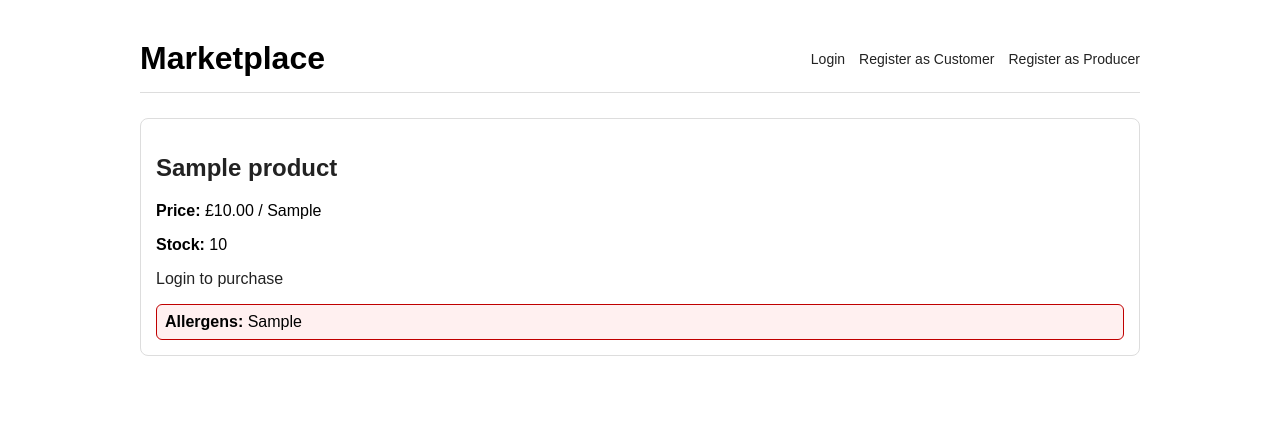
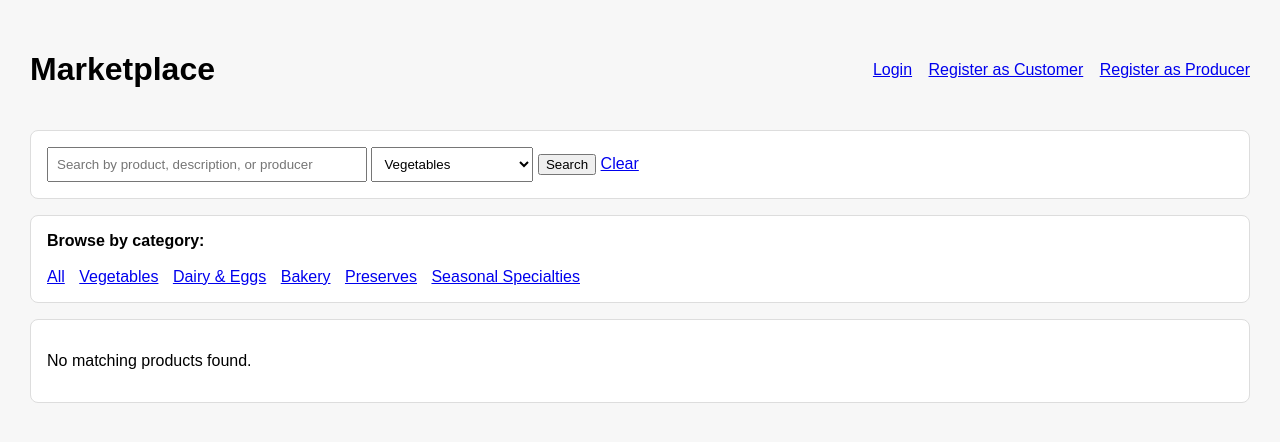
Before and after one commit to a2-musallam/g10-bristol-food-network, a Django app: page /?category=veg in a window 1280 px wide. Shown: the top 442 px of the page. Run offline with Django 5.2, Linux system fonts and the light colour scheme; tables that the repository leaves empty hold one stand-in row (values such as "Sample post").

Commit message:
TC-004, TC-005, TC-010, TC-016, TC-021: Implement category browsing, search, order status updates, seasonal logic, and order history

```diff
--- a/marketplace/forms.py
+++ b/marketplace/forms.py
@@ -155,6 +155,8 @@ class ProductForm(forms.ModelForm):
             "price",
             "unit",
             "availability",
+            "seasonal_start_month",
+            "seasonal_end_month",
             "stock",
             "harvest_date",
             "image",
--- a/marketplace/templates/marketplace.html
+++ b/marketplace/templates/marketplace.html
@@ -1,107 +1,45 @@
 <!DOCTYPE html>
 <html>
 <head>
-  <title>Marketplace</title>
+  <title>Bristol Food Network Marketplace</title>
   <style>
-    body {
-      font-family: Arial, sans-serif;
-      max-width: 1000px;
-      margin: 40px auto;
-    }
-
-    .topbar {
-      display: flex;
-      justify-content: space-between;
-      align-items: center;
-      margin-bottom: 25px;
-      padding-bottom: 15px;
-      border-bottom: 1px solid #ddd;
-    }
-
-    .topbar-left h1 {
-      margin: 0;
-    }
-
-    .topbar-right {
-      display: flex;
-      align-items: center;
-      gap: 14px;
-      font-size: 14px;
-    }
-
-    .user-box {
-      padding: 8px 12px;
-      border: 1px solid #ddd;
-      border-radius: 8px;
-      background: #f8f8f8;
-    }
-
-    .card {
-      border: 1px solid #ddd;
-      padding: 15px;
-      border-radius: 8px;
-      margin-bottom: 12px;
-    }
-
-    .allergen {
-      margin-top: 8px;
-      padding: 8px;
-      border: 1px solid #c00000;
-      background: #fff0f0;
-      border-radius: 6px;
-    }
-
-    a {
-      text-decoration: none;
-      color: #222;
-    }
-
-    a:hover {
-      text-decoration: underline;
-    }
-
-    .msg {
-      padding: 10px;
-      margin-bottom: 15px;
-      border-radius: 6px;
-      background: #eef6ee;
-      border: 1px solid #b7d7b7;
-    }
+    body { font-family: Arial, sans-serif; margin: 30px; background: #f7f7f7; }
+    .topbar { display:flex; justify-content:space-between; align-items:center; margin-bottom:20px; }
+    .topbar-right a { margin-left: 12px; }
+    .msg { padding:10px; margin-bottom:15px; border-radius:6px; background:#eef6ee; border:1px solid #b7d7b7; }
+    .filters, .categories, .card { background:#fff; border:1px solid #ddd; border-radius:8px; padding:16px; margin-bottom:16px; }
+    .categories a { margin-right:10px; }
+    .badge { display:inline-block; padding:4px 8px; border-radius:999px; font-size:12px; background:#eef; margin-right:6px; }
+    .warning { background:#fff3cd; padding:8px; border-radius:6px; }
   </style>
 </head>
 <body>
 
-  <!-- TOP BAR -->
   <div class="topbar">
-    <div class="topbar-left">
+    <div>
       <h1>Marketplace</h1>
     </div>
 
     <div class="topbar-right">
       {% if user.is_authenticated %}
-
-    <div class="user-box">
         <strong>Hello, {{ user.username }}</strong>
-    </div>
 
         {% if user.is_customer %}
-      <a href="{% url 'cart' %}">🛒 Cart</a>
-      <a href="{% url 'orders' %}">📦 My Orders</a>
+          <a href="{% url 'cart' %}">Cart</a>
+          <a href="{% url 'orders' %}">My Orders</a>
         {% endif %}
 
         {% if user.is_producer %}
           <a href="{% url 'producer_products' %}">My Products</a>
+          <a href="{% url 'producer_orders' %}">Producer Orders</a>
           <a href="{% url 'producer_add_product' %}">Add Product</a>
         {% endif %}
 
         <a href="{% url 'logout' %}">Logout</a>
-
       {% else %}
-
         <a href="{% url 'login' %}">Login</a>
         <a href="{% url 'register_customer' %}">Register as Customer</a>
         <a href="{% url 'register_producer' %}">Register as Producer</a>
-
       {% endif %}
     </div>
   </div>
@@ -112,32 +50,60 @@
     {% endfor %}
   {% endif %}
 
+  <div class="filters">
+    <form method="get">
+      <input
+        type="text"
+        name="q"
+        placeholder="Search by product, description, or producer"
+        value="{{ search_query }}"
+        style="width: 300px; padding: 8px;"
+      >
+
+      <select name="category" style="padding: 8px;">
+        <option value="">All categories</option>
+        {% for value, label in categories %}
+          <option value="{{ value }}" {% if selected_category == value %}selected{% endif %}>
+            {{ label }}
+          </option>
+        {% endfor %}
+      </select>
+
+      <button type="submit">Search</button>
+      <a href="{% url 'marketplace' %}">Clear</a>
+    </form>
+  </div>
+
+  <div class="categories">
+    <strong>Browse by category:</strong><br><br>
+    <a href="{% url 'marketplace' %}">All</a>
+    {% for value, label in categories %}
+      <a href="{% url 'marketplace' %}?category={{ value }}">{{ label }}</a>
+    {% endfor %}
+  </div>
+
   {% if products %}
     {% for p in products %}
       <div class="card">
+        <h2><a href="{% url 'product_detail' p.pk %}">{{ p.name }}</a></h2>
 
-        <h2>
-          <a href="{% url 'product_detail' p.pk %}">
-            {{ p.name }}
-          </a>
-        </h2>
-
+        <p><strong>Producer:</strong> {{ p.producer.business_name|default:p.producer.username }}</p>
         <p><strong>Price:</strong> £{{ p.price }} / {{ p.unit }}</p>
         <p><strong>Stock:</strong> {{ p.stock }}</p>
+        <p><strong>Category:</strong> {{ p.get_category_display }}</p>
 
-        {% if user.is_authenticated and user.is_customer %}
         <p>
-            <a href="{% url 'add_to_cart' p.id %}">
-              🛒 Add to Cart
-            </a>
+          <span class="badge">{{ p.get_availability_display }}</span>
+          {% if p.season_label %}
+            <span class="badge">Available: {{ p.season_label }}</span>
+          {% endif %}
         </p>
-        {% elif not user.is_authenticated %}
-          <p>
-            <a href="{% url 'login' %}">Login to purchase</a>
-          </p>
+
+        {% if p.harvest_date %}
+          <p><strong>Harvest date:</strong> {{ p.harvest_date }}</p>
         {% endif %}
 
-        <div class="allergen">
+        <div class="warning">
           <strong>Allergens:</strong>
           {% if p.allergens %}
             {{ p.allergens }}
@@ -146,10 +112,19 @@
           {% endif %}
         </div>
 
+        {% if user.is_authenticated and user.is_customer %}
+          <p style="margin-top: 12px;">
+            <a href="{% url 'add_to_cart' p.id %}">Add to Cart</a>
+          </p>
+        {% elif not user.is_authenticated %}
+          <p><a href="{% url 'login' %}">Login to purchase</a></p>
+        {% endif %}
       </div>
     {% endfor %}
   {% else %}
-    <p>No products yet.</p>
+    <div class="card">
+      <p>No matching products found.</p>
+    </div>
   {% endif %}
 
 </body>
--- a/marketplace/urls.py
+++ b/marketplace/urls.py
@@ -2,32 +2,30 @@ from django.urls import path
 from . import views
 
 urlpatterns = [
-
-    # Marketplace
     path("", views.marketplace_view, name="marketplace"),
     path("products/<int:pk>/", views.product_detail_view, name="product_detail"),
 
-    # Shopping Cart (TC-006)
     path("cart/", views.cart_view, name="cart"),
     path("cart/add/<int:product_id>/", views.add_to_cart, name="add_to_cart"),
     path("cart/update/<int:item_id>/", views.update_cart_item, name="update_cart"),
     path("cart/remove/<int:item_id>/", views.remove_cart_item, name="remove_cart"),
 
-    # Checkout (TC-007)
     path("checkout/", views.checkout_view, name="checkout"),
     path("order-success/", views.order_success_view, name="order_success"),
     path("orders/", views.orders_view, name="orders"),
-    # Authentication
+    path("orders/<int:order_id>/reorder/", views.reorder_view, name="reorder"),
+
     path("login/", views.login_view, name="login"),
     path("logout/", views.logout_view, name="logout"),
 
-    # Registration
     path("register/producer/", views.register_producer_view, name="register_producer"),
     path("register/customer/", views.register_customer_view, name="register_customer"),
 
-    # Producer product management (TC-003)
     path("producer/products/", views.producer_products_view, name="producer_products"),
     path("producer/products/add/", views.producer_add_product_view, name="producer_add_product"),
     path("producer/products/edit/<int:pk>/", views.producer_edit_product_view, name="producer_edit_product"),
     path("producer/products/delete/<int:pk>/", views.producer_delete_product_view, name="producer_delete_product"),
+
+    path("producer/orders/", views.producer_orders_view, name="producer_orders"),
+    path("producer/orders/<int:order_id>/status/", views.producer_update_order_status_view, name="producer_update_order_status"),
 ]
--- a/marketplace/views.py
+++ b/marketplace/views.py
@@ -1,25 +1,17 @@
 from decimal import Decimal
 
-from django.shortcuts import render, redirect, get_object_or_404
 from django.contrib import messages
-from django.contrib.auth import login, authenticate, logout
+from django.contrib.auth import authenticate, login, logout
 from django.contrib.auth.decorators import login_required
+from django.db.models import Q
+from django.http import HttpResponseForbidden
+from django.shortcuts import get_object_or_404, redirect, render
+from django.utils import timezone
 from django.views.decorators.http import require_POST
-from django.http import HttpResponseForbidden
 
-from .forms import (
-    ProducerRegistrationForm,
-    CustomerRegistrationForm,
-    LoginForm,
-    ProductForm,
-)
+from .forms import CustomerRegistrationForm, LoginForm, ProductForm, ProducerRegistrationForm
+from .models import CartItem, Order, OrderItem, Product, User
 
-from .models import User, Product, CartItem, Order, OrderItem
-
-
-# =========================
-# REGISTRATION
-# =========================
 
 def register_producer_view(request):
     if request.method == "POST":
@@ -28,15 +20,13 @@ def register_producer_view(request):
             user = form.save(commit=False)
             user.is_producer = True
             user.save()
-
             messages.success(
                 request,
-                f"Welcome {user.business_name}! Account created successfully. You can now log in using your email and password."
+                f"Welcome {user.business_name}! Account created successfully. You can now log in using your email and password.",
             )
             return redirect("login")
     else:
         form = ProducerRegistrationForm()
-
     return render(request, "register_producer.html", {"form": form})
 
 
@@ -51,31 +41,20 @@ def register_customer_view(request):
             return redirect("login")
     else:
         form = CustomerRegistrationForm()
-
     return render(request, "register_customer.html", {"form": form})
 
-
-# =========================
-# AUTH
-# =========================
 
 def login_view(request):
     if request.method == "POST":
         form = LoginForm(request.POST)
-
         if form.is_valid():
             entered_email = form.cleaned_data["username"].strip()
             password = form.cleaned_data["password"]
-
             user_obj = User.objects.filter(email__iexact=entered_email).first()
             user = None
 
             if user_obj:
-                user = authenticate(
-                    request,
-                    username=user_obj.username,
-                    password=password
-                )
+                user = authenticate(request, username=user_obj.username, password=password)
 
             if user is not None:
                 login(request, user)
@@ -86,8 +65,8 @@ def login_view(request):
                 if getattr(user, "is_producer", False):
                     return redirect("producer_products")
                 return redirect("marketplace")
-            else:
-                messages.error(request, "Invalid email or password.")
+
+            messages.error(request, "Invalid email or password.")
     else:
         form = LoginForm()
 
@@ -100,34 +79,55 @@ def logout_view(request):
     return redirect("login")
 
 
-# =========================
-# MARKETPLACE
-# =========================
+def _marketplace_products_queryset():
+    products = Product.objects.select_related("producer").filter(stock__gt=0).exclude(availability="unavailable")
+    current_month = timezone.now().month
+
+    visible_ids = [
+        product.id
+        for product in products
+        if product.is_currently_in_season(current_month)
+    ]
+
+    return Product.objects.select_related("producer").filter(id__in=visible_ids).order_by("-id")
+
 
 def marketplace_view(request):
-    products = Product.objects.filter(
-        availability__in=["in_season", "year_round"],
-        stock__gt=0
-    ).order_by("-id")
+    products = _marketplace_products_queryset()
 
-    return render(request, "marketplace.html", {"products": products})
+    category = request.GET.get("category", "").strip()
+    query = request.GET.get("q", "").strip()
+
+    if category:
+        products = products.filter(category=category)
+
+    if query:
+        products = products.filter(
+            Q(name__icontains=query)
+            | Q(description__icontains=query)
+            | Q(producer__business_name__icontains=query)
+            | Q(producer__username__icontains=query)
+        )
+
+    return render(request, "marketplace.html", {
+        "products": products,
+        "selected_category": category,
+        "search_query": query,
+        "categories": Product.CATEGORY_CHOICES,
+    })
 
 
 def product_detail_view(request, pk):
-    product = get_object_or_404(Product, pk=pk)
+    product = get_object_or_404(Product.objects.select_related("producer"), pk=pk)
     return render(request, "product_detail.html", {"product": product})
 
-
-# =========================
-# CART
-# =========================
 
 @login_required
 def add_to_cart(request, product_id):
     product = get_object_or_404(Product, id=product_id)
 
-    if product.stock <= 0:
-        messages.error(request, f"{product.name} is out of stock.")
+    if product.stock <= 0 or not product.is_currently_in_season():
+        messages.error(request, f"{product.name} is currently unavailable.")
         return redirect("marketplace")
 
     cart_item, created = CartItem.objects.get_or_create(
@@ -149,7 +149,7 @@ def add_to_cart(request, product_id):
 
 @login_required
 def cart_view(request):
-    items = CartItem.objects.filter(customer=request.user)
+    items = CartItem.objects.filter(customer=request.user).select_related("product", "product__producer")
     total = sum(item.subtotal() for item in items)
 
     return render(request, "cart.html", {
@@ -185,10 +185,6 @@ def remove_cart_item(request, item_id):
     return redirect("cart")
 
 
-# =========================
-# CHECKOUT
-# =========================
-
 @login_required
 def checkout_view(request):
     items = CartItem.objects.filter(
@@ -215,27 +211,28 @@ def checkout_view(request):
             "subtotal": subtotal,
             "commission": commission,
             "payout": payout,
+            "minimum_date": (timezone.now() + timezone.timedelta(hours=48)).strftime("%Y-%m-%dT%H:%M"),
         })
 
     total_amount = sum(group["subtotal"] for group in grouped_items)
 
     if request.method == "POST":
-        items = CartItem.objects.filter(
-            customer=request.user
-        ).select_related("product", "product__producer")
-
-        producer_map = {}
-        for item in items:
-            producer_map.setdefault(item.product.producer, []).append(item)
-
         created_orders = []
 
         for producer, producer_items in producer_map.items():
             delivery_address = request.POST.get(f"address_{producer.id}")
-            delivery_date = request.POST.get(f"date_{producer.id}")
+            delivery_date_raw = request.POST.get(f"date_{producer.id}")
 
-            if not delivery_address or not delivery_date:
+            if not delivery_address or not delivery_date_raw:
                 messages.error(request, f"Missing delivery info for producer {producer.business_name or producer.username}.")
+                return redirect("checkout")
+
+            delivery_date = timezone.datetime.fromisoformat(delivery_date_raw)
+            if timezone.is_naive(delivery_date):
+                delivery_date = timezone.make_aware(delivery_date, timezone.get_current_timezone())
+
+            if delivery_date <= timezone.now() + timezone.timedelta(hours=48):
+                messages.error(request, "Delivery date must be at least 48 hours from now.")
                 return redirect("checkout")
 
             subtotal = sum(item.subtotal() for item in producer_items)
@@ -277,7 +274,6 @@ def checkout_view(request):
 
         request.session["latest_order_ids"] = [order.id for order in created_orders]
         messages.success(request, f"{len(created_orders)} order(s) created successfully.")
-
         return redirect("order_success")
 
     return render(request, "checkout.html", {
@@ -285,10 +281,6 @@ def checkout_view(request):
         "total_amount": total_amount,
     })
 
-
-# =========================
-# ORDER SUCCESS
-# =========================
 
 @login_required
 def order_success_view(request):
@@ -304,19 +296,75 @@ def order_success_view(request):
     })
 
 
-# =========================
-# ORDERS PAGE
-# =========================
+@login_required
+def orders_view(request):
+    producer_filter = request.GET.get("producer", "").strip()
+
+    orders = (
+        Order.objects.filter(customer=request.user)
+        .select_related("producer")
+        .prefetch_related("items__product")
+        .order_by("-created_at")
+    )
+
+    if producer_filter:
+        orders = orders.filter(producer__id=producer_filter)
+
+    producers = (
+        User.objects.filter(
+            id__in=Order.objects.filter(customer=request.user).values_list("producer_id", flat=True)
+        )
+        .distinct()
+        .order_by("business_name", "username")
+    )
+
+    return render(request, "orders.html", {
+        "orders": orders,
+        "producers": producers,
+        "selected_producer": producer_filter,
+    })
+
 
 @login_required
-def orders_view(request):
-    orders = Order.objects.filter(customer=request.user).order_by("-id")
-    return render(request, "orders.html", {"orders": orders})
+def reorder_view(request, order_id):
+    order = get_object_or_404(
+        Order.objects.prefetch_related("items__product"),
+        id=order_id,
+        customer=request.user
+    )
 
+    added = 0
+    skipped = []
 
-# =========================
-# PRODUCER
-# =========================
+    for item in order.items.all():
+        product = item.product
+
+        if product.stock <= 0 or not product.is_currently_in_season():
+            skipped.append(product.name)
+            continue
+
+        cart_item, created = CartItem.objects.get_or_create(
+            customer=request.user,
+            product=product
+        )
+
+        desired_qty = cart_item.quantity + item.quantity if not created else item.quantity
+
+        if desired_qty > product.stock:
+            skipped.append(f"{product.name} (not enough stock)")
+            continue
+
+        cart_item.quantity = desired_qty
+        cart_item.save()
+        added += 1
+
+    if added:
+        messages.success(request, "Available items from that order were added to your cart.")
+    if skipped:
+        messages.warning(request, "Some items could not be reordered: " + ", ".join(skipped))
+
+    return redirect("cart")
+
 
 @login_required
 def producer_products_view(request):
@@ -325,6 +373,59 @@ def producer_products_view(request):
 
     products = Product.objects.filter(producer=request.user)
     return render(request, "producer_products.html", {"products": products})
+
+
+@login_required
+def producer_orders_view(request):
+    if not request.user.is_producer:
+        return HttpResponseForbidden()
+
+    status = request.GET.get("status", "").strip()
+
+    orders = (
+        Order.objects.filter(producer=request.user)
+        .select_related("customer")
+        .prefetch_related("items__product")
+        .order_by("delivery_date", "-created_at")
+    )
+
+    if status:
+        orders = orders.filter(status=status)
+
+    return render(request, "producer_orders.html", {
+        "orders": orders,
+        "selected_status": status,
+        "status_choices": Order.STATUS_CHOICES,
+    })
+
+
+@login_required
+def producer_update_order_status_view(request, order_id):
+    if not request.user.is_producer:
+        return HttpResponseForbidden()
+
+    order = get_object_or_404(Order, id=order_id, producer=request.user)
+    allowed_statuses = order.next_allowed_statuses()
+
+    if request.method == "POST":
+        new_status = request.POST.get("status", "").strip()
+        status_note = request.POST.get("status_note", "").strip()
+
+        if new_status not in allowed_statuses:
+            messages.error(request, "That status change is not allowed.")
+            return redirect("producer_orders")
+
+        order.status = new_status
+        order.status_note = status_note
+        order.save()
+
+        messages.success(request, f"Order #{order.id} updated to {order.get_status_display()}.")
+        return redirect("producer_orders")
+
+    return render(request, "producer_update_order_status.html", {
+        "order": order,
+        "allowed_statuses": allowed_statuses,
+    })
 
 
 @login_required
```
Also changed, not shown: marketplace/models.py (+65 -8 lines), marketplace/templates/orders.html (+37 -10 lines), marketplace/templates/producer_orders.html (added, +59 -0 lines), marketplace/templates/producer_update_order_status.html (added, +48 -0 lines), marketplace/migrations/0009_order_status_note_order_updated_at_and_more.py (added). Lines whose indentation alone changed are shown as unchanged.
